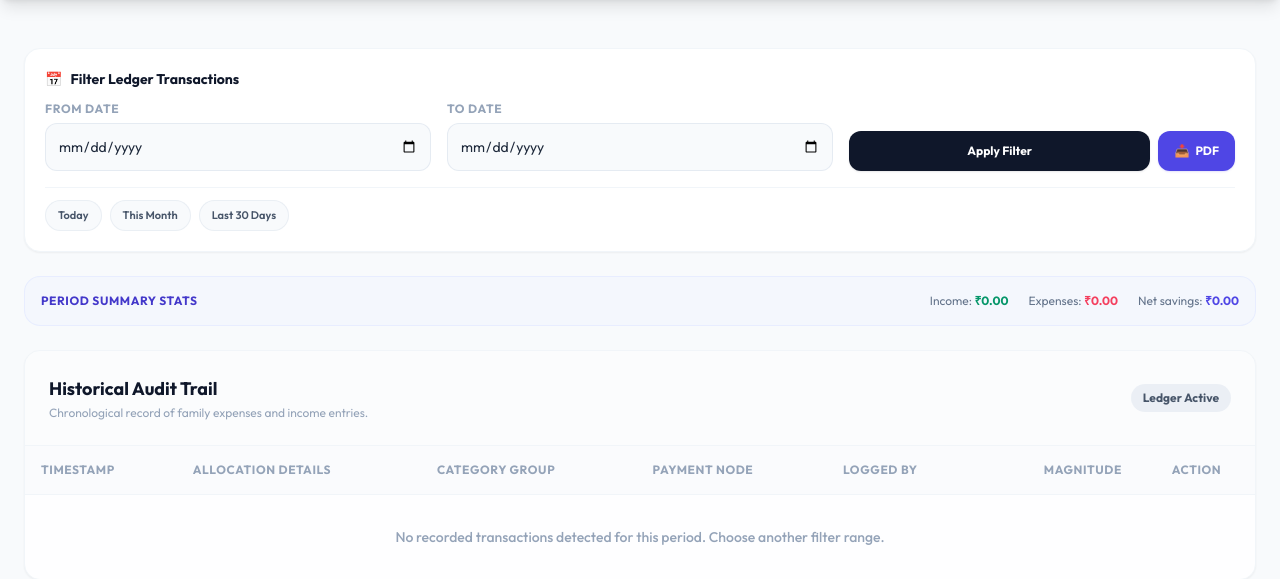
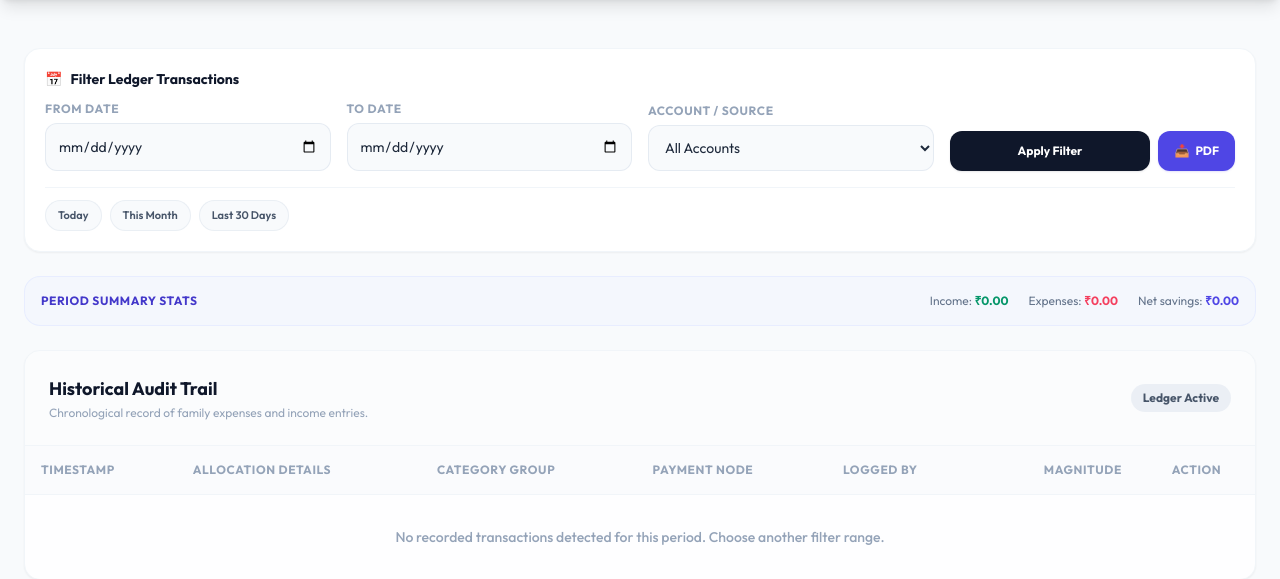
Before and after one commit to richierichierich1098/family-expense-tracker, a Flask app: page /ledger in a window 1280 px wide. Shown: the part 58-637 px from the top of the page. Run offline with Flask 3, Linux system fonts and the light colour scheme; the visitor is signed in with stand-in values (Sample User, id 1); data comes from the database, SQL or seed files in the repository; data that the repository does not hold is empty; some libraries are stand-ins or nearby versions.

Commit message:
Implement bank/cash account filtering in ledger view

```diff
--- a/app.py
+++ b/app.py
@@ -363,9 +363,14 @@ def ledger():
 
     from_date = request.args.get("from_date", "").strip()
     to_date = request.args.get("to_date", "").strip()
+    selected_account = request.args.get("account", "").strip()
 
     conn = sqlite3.connect(DB_FILE)
     cursor = conn.cursor()
+
+    # Get all account names for filter dropdown
+    cursor.execute("SELECT account_name FROM accounts ORDER BY account_name ASC")
+    accounts_list = [row[0] for row in cursor.fetchall()]
 
     # Build query for transactions
     query = '''
@@ -382,6 +387,9 @@ def ledger():
     if to_date:
         conditions.append("date(t.date) <= date(?)")
         params.append(to_date)
+    if selected_account:
+        conditions.append("t.account_name = ?")
+        params.append(selected_account)
 
     if conditions:
         query += " WHERE " + " AND ".join(conditions)
@@ -401,6 +409,10 @@ def ledger():
     if to_date:
         summary_conditions.append("date(date) <= date(?)")
         summary_params.append(to_date)
+    if selected_account:
+        summary_conditions.append("account_name = ?")
+        summary_params.append(selected_account)
+
     if summary_conditions:
         period_summary_query += " WHERE " + " AND ".join(summary_conditions)
     period_summary_query += " GROUP BY type"
@@ -438,6 +450,8 @@ def ledger():
                            current_user=current_user,
                            from_date=from_date,
                            to_date=to_date,
+                           accounts=accounts_list,
+                           selected_account=selected_account,
                            period_summary=period_summary,
                            active_page="ledger")
 
--- a/templates/ledger.html
+++ b/templates/ledger.html
@@ -77,7 +77,7 @@
                 <span>📅</span> Filter Ledger Transactions
             </h3>
 
-            <form action="/ledger" method="GET" class="grid grid-cols-1 sm:grid-cols-3 gap-4 items-end">
+            <form action="/ledger" method="GET" class="grid grid-cols-1 sm:grid-cols-4 gap-4 items-end">
                 <div>
                     <label class="block text-xs font-bold uppercase text-slate-400 tracking-wider mb-1.5">From Date</label>
                     <input type="date" name="from_date" value="{{ from_date }}" class="w-full bg-slate-50 border border-slate-200/80 rounded-xl p-3 focus:ring-2 focus:ring-indigo-500/20 focus:border-indigo-500 outline-none transition duration-150 text-xs sm:text-sm text-slate-800">
@@ -86,6 +86,15 @@
                     <label class="block text-xs font-bold uppercase text-slate-400 tracking-wider mb-1.5">To Date</label>
                     <input type="date" name="to_date" value="{{ to_date }}" class="w-full bg-slate-50 border border-slate-200/80 rounded-xl p-3 focus:ring-2 focus:ring-indigo-500/20 focus:border-indigo-500 outline-none transition duration-150 text-xs sm:text-sm text-slate-800">
                 </div>
+                <div>
+                    <label class="block text-xs font-bold uppercase text-slate-400 tracking-wider mb-1.5">Account / Source</label>
+                    <select name="account" class="w-full bg-slate-50 border border-slate-200/80 rounded-xl p-3 focus:ring-2 focus:ring-indigo-500/20 focus:border-indigo-500 outline-none transition duration-150 text-xs sm:text-sm text-slate-800">
+                        <option value="">All Accounts</option>
+                        {% for acc in accounts %}
+                        <option value="{{ acc }}" {% if acc == selected_account %}selected{% endif %}>{{ acc }}</option>
+                        {% endfor %}
+                    </select>
+                </div>
                 <div class="flex gap-2">
                     <button type="submit" class="flex-1 bg-slate-900 text-white font-bold py-3 rounded-xl hover:bg-slate-800 transition duration-150 text-xs shadow-sm shadow-slate-900/10">
                         Apply Filter
@@ -93,7 +102,7 @@
                     <button type="button" onclick="downloadPDF()" class="bg-indigo-600 hover:bg-indigo-700 text-white font-bold px-4 py-3 rounded-xl transition duration-150 text-xs flex items-center justify-center gap-1.5 shadow-sm shadow-indigo-600/15" title="Download report as PDF">
                         <span>📥</span> PDF
                     </button>
-                    {% if from_date or to_date %}
+                    {% if from_date or to_date or selected_account %}
                     <a href="/ledger" class="px-4 py-3 bg-slate-100 hover:bg-slate-200 text-slate-600 rounded-xl font-bold transition duration-150 text-xs flex items-center justify-center">
                         Clear
                     </a>
@@ -337,18 +346,24 @@
                 toDate = formatDate(today);
             }
 
-            window.location.href = `/ledger?from_date=${fromDate}&to_date=${toDate}`;
+            const accSelect = document.querySelector('select[name="account"]');
+            const accountVal = accSelect ? accSelect.value : '';
+            window.location.href = `/ledger?from_date=${fromDate}&to_date=${toDate}&account=${encodeURIComponent(accountVal)}`;
         }
 
         function downloadPDF() {
             const { jsPDF } = window.jspdf;
             const doc = new jsPDF();
 
-            // Get date range from inputs
+            // Get date range and account from inputs
             const fromDateInput = document.querySelector('input[name="from_date"]').value;
             const toDateInput = document.querySelector('input[name="to_date"]').value;
             const fromDateStr = fromDateInput ? fromDateInput : "Beginning";
             const toDateStr = toDateInput ? toDateInput : "Present";
+
+            const accSelect = document.querySelector('select[name="account"]');
+            const accountVal = accSelect ? accSelect.value : '';
+            const accountNameStr = accountVal ? ` (${accountVal})` : '';
 
             // PDF Document Title
             doc.setFont("helvetica", "bold");
@@ -359,7 +374,7 @@
             doc.setFont("helvetica", "normal");
             doc.setFontSize(11);
             doc.setTextColor(100);
-            doc.text(`Historical Audit Report: ${fromDateStr} to ${toDateStr}`, 14, 28);
+            doc.text(`Historical Audit Report: ${fromDateStr} to ${toDateStr}${accountNameStr}`, 14, 28);
             doc.text(`Generated on: ${new Date().toLocaleString()}`, 14, 34);
 
             // Draw a separator line
```
